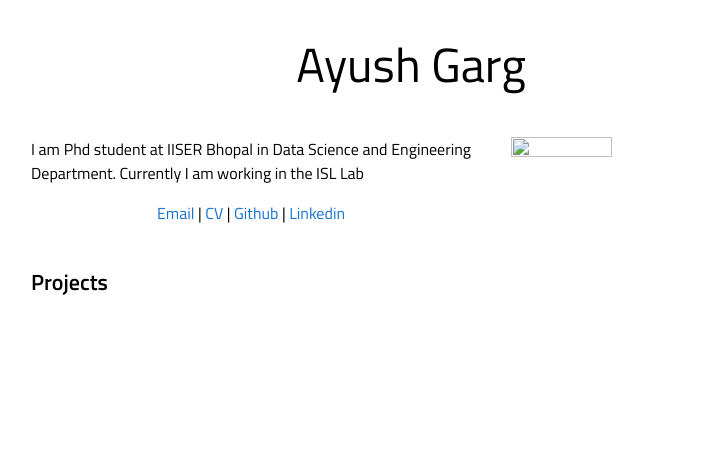
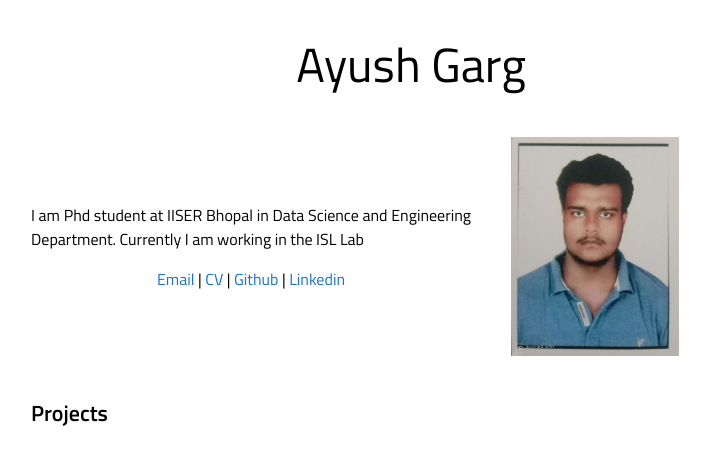
Before and after one commit to AyushS-garg/AyushS-garg.github.io, a plain HTML site: page index.html in a window 1280 px wide. Shown: the whole page, without its empty margins (229-939 px from the left). Drawn offline with Linux system fonts and the light colour scheme.

Commit message:
Update index.html

```diff
--- a/index.html
+++ b/index.html
@@ -67,7 +67,7 @@
     </p>
     </td>
 
-    <td width="40%" valign="top"><a href="images/profile_pic.jpg"><img src="images/profile_pic.jpg" width="60%"></a></td>
+    <td width="40%" valign="top"><a href="images/1000013145.jpg"><img src="images/1000013145.jpg" width="60%"></a></td>
   </tr>
 </table>
 
```
